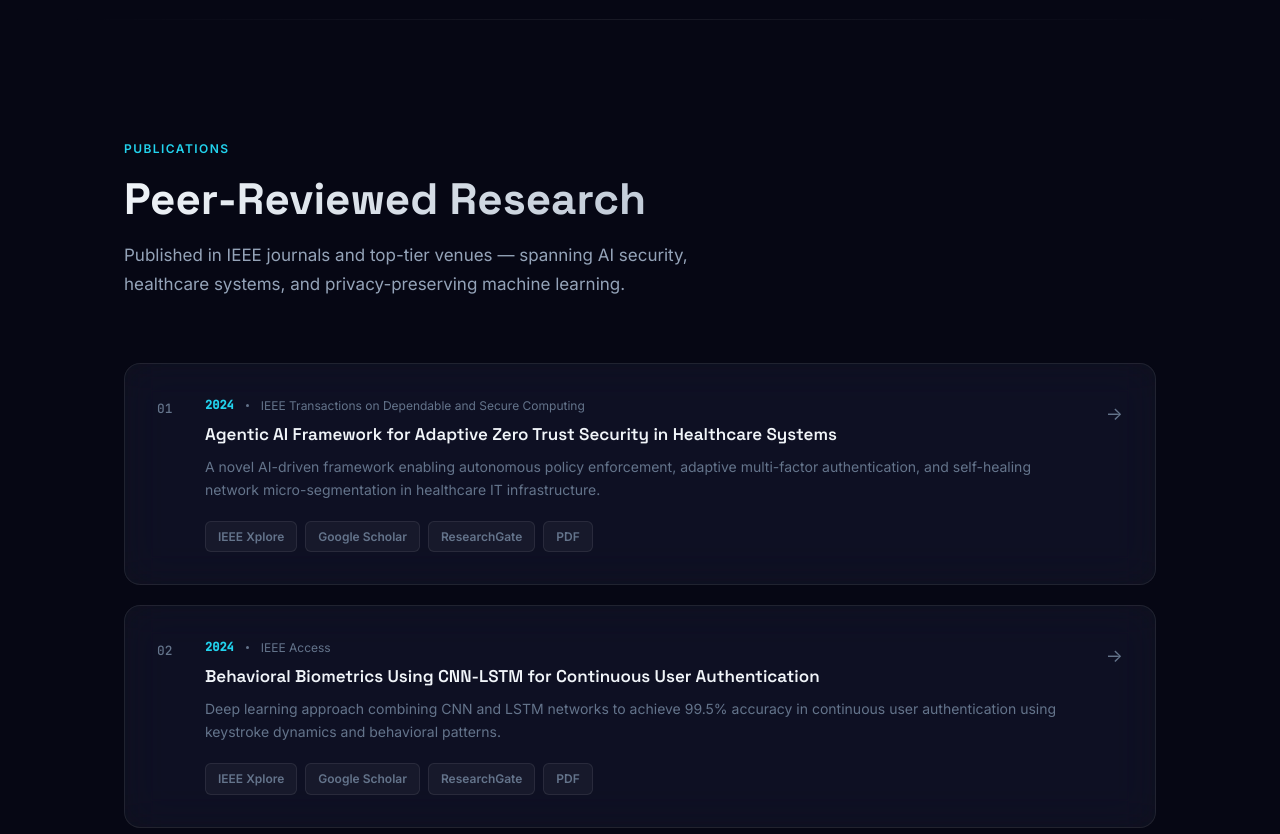
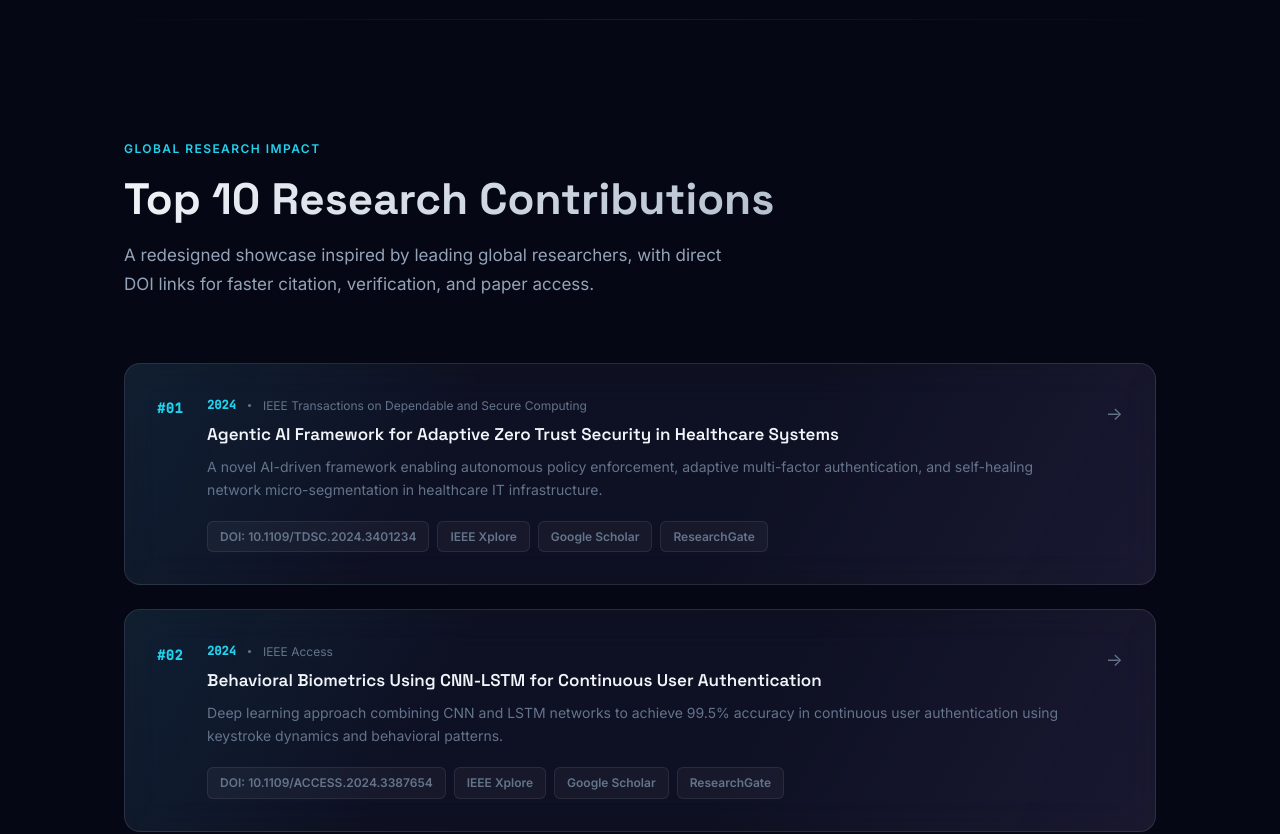
Before and after one commit to pdreddy/drp-portfolio, a React (Vite) app: page / in a window 1280 px wide. Shown: the part 3020-3854 px from the top of the page. Built offline with nearby package versions, Linux system fonts and the light colour scheme.

Commit message:
Redesign publications section with ranked layout and DOI links

```diff
--- a/src/components/Publications.jsx
+++ b/src/components/Publications.jsx
@@ -2,6 +2,8 @@ import { motion, useInView } from 'framer-motion'
 import { useRef } from 'react'
 import { Link } from 'react-router-dom'
 import { publications } from '../data.js'
+
+const featuredResearch = publications.slice(0, 10)
 
 export default function Publications() {
   const ref = useRef(null)
@@ -15,25 +17,28 @@ export default function Publications() {
         animate={inView ? { opacity: 1, y: 0 } : {}}
         transition={{ duration: 0.5 }}
       >
-        <span className="eyebrow">Publications</span>
-        <h2 className="section-title">Peer-Reviewed Research</h2>
+        <span className="eyebrow">Global Research Impact</span>
+        <h2 className="section-title">Top 10 Research Contributions</h2>
         <p className="section-desc">
-          Published in IEEE journals and top-tier venues — spanning AI security, healthcare systems,
-          and privacy-preserving machine learning.
+          A redesigned showcase inspired by leading global researchers, with direct DOI links for faster
+          citation, verification, and paper access.
         </p>
       </motion.div>
 
-      <div className="publications-list">
-        {publications.map((pub, i) => (
+      <div className="publications-list publications-list-featured">
+        {featuredResearch.map((pub, i) => {
+          const doiUrl = `https://doi.org/${pub.doi}`
+
+          return (
             <motion.div
               key={pub.id}
               initial={{ opacity: 0, y: 20 }}
               animate={inView ? { opacity: 1, y: 0 } : {}}
               transition={{ duration: 0.45, delay: 0.1 + i * 0.06 }}
-            whileHover={{ y: -2, transition: { duration: 0.2 } }}
+              whileHover={{ y: -3, transition: { duration: 0.2 } }}
             >
-            <Link to={`/publication/${pub.id}`} className="pub-card glass" style={{ display: 'grid' }}>
-              <span className="pub-num">{pub.num}</span>
+              <div className="pub-card pub-card-featured glass" style={{ display: 'grid' }}>
+                <div className="pub-rank">#{String(i + 1).padStart(2, '0')}</div>
 
                 <div className="pub-body">
                   <div className="pub-meta">
@@ -50,21 +55,36 @@ export default function Publications() {
                     <span className="pub-journal">{pub.journal}</span>
                   </div>
 
-                <h3 className="pub-title">{pub.title}</h3>
+                  <h3 className="pub-title">
+                    <Link to={`/publication/${pub.id}`} className="pub-title-link">
+                      {pub.title}
+                    </Link>
+                  </h3>
                   <p className="pub-desc">{pub.description}</p>
 
                   <div className="pub-links">
-                  <span className="pub-link">IEEE Xplore</span>
-                  <span className="pub-link">Google Scholar</span>
-                  <span className="pub-link">ResearchGate</span>
-                  <span className="pub-link">PDF</span>
+                    <a className="pub-link" href={doiUrl} target="_blank" rel="noopener noreferrer">
+                      DOI: {pub.doi}
+                    </a>
+                    <a className="pub-link" href={pub.ieee} target="_blank" rel="noopener noreferrer">
+                      IEEE Xplore
+                    </a>
+                    <a className="pub-link" href={pub.scholar} target="_blank" rel="noopener noreferrer">
+                      Google Scholar
+                    </a>
+                    <a className="pub-link" href={pub.researchgate} target="_blank" rel="noopener noreferrer">
+                      ResearchGate
+                    </a>
                   </div>
                 </div>
 
-              <span className="pub-arrow">→</span>
+                <Link to={`/publication/${pub.id}`} className="pub-arrow" aria-label={`Open ${pub.title}`}>
+                  →
                 </Link>
+              </div>
             </motion.div>
-        ))}
+          )
+        })}
       </div>
     </section>
   )
--- a/src/index.css
+++ b/src/index.css
@@ -793,6 +793,58 @@ img {
   transform: translateX(4px);
 }
 
+
+.publications-list-featured {
+  gap: 1.5rem;
+}
+
+.pub-card-featured {
+  position: relative;
+  overflow: hidden;
+  background:
+    linear-gradient(120deg, rgba(34, 211, 238, 0.08), transparent 32%),
+    linear-gradient(300deg, rgba(167, 139, 250, 0.07), transparent 40%),
+    var(--surface);
+  border-color: rgba(148, 163, 184, 0.18);
+}
+
+.pub-card-featured::before {
+  content: '';
+  position: absolute;
+  inset: 0;
+  pointer-events: none;
+  background: radial-gradient(circle at 88% 12%, rgba(34, 211, 238, 0.2), transparent 42%);
+  opacity: 0;
+  transition: opacity var(--transition);
+}
+
+.pub-card-featured:hover::before {
+  opacity: 1;
+}
+
+.pub-rank {
+  font-family: 'JetBrains Mono', monospace;
+  color: var(--cyan);
+  font-weight: 700;
+  letter-spacing: 0.04em;
+  font-size: 0.85rem;
+  padding-top: 0.15rem;
+}
+
+.pub-title-link {
+  color: inherit;
+}
+
+.pub-doi-link {
+  color: var(--cyan);
+  text-decoration: underline;
+  text-underline-offset: 0.2em;
+}
+
+.pub-doi-link:hover {
+  color: #67e8f9;
+}
+
 /* ============================================================
    IMPACT
    ============================================================ */
--- a/src/pages/PublicationPage.jsx
+++ b/src/pages/PublicationPage.jsx
@@ -10,6 +10,7 @@ export default function PublicationPage() {
 
   const pub = publications.find((p) => p.id === id)
   const currentIndex = publications.findIndex((p) => p.id === id)
+  const doiUrl = pub ? `https://doi.org/${pub.doi}` : ''
   const prevPub = currentIndex > 0 ? publications[currentIndex - 1] : null
   const nextPub = currentIndex < publications.length - 1 ? publications[currentIndex + 1] : null
 
@@ -214,8 +215,10 @@ export default function PublicationPage() {
                       fontSize: '0.78rem',
                       wordBreak: 'break-all',
                     }}
-                  >
-                    {pub.doi}
+>
+                    <a href={doiUrl} target="_blank" rel="noopener noreferrer" className="pub-doi-link">
+                      {pub.doi}
+                    </a>
                   </span>
                 </div>
                 <div className="pub-meta-item">
@@ -236,6 +239,14 @@ export default function PublicationPage() {
                   rel="noopener noreferrer"
                 >
                   ⬇ Download PDF
+                </a>
+                <a
+                  href={doiUrl}
+                  className="pub-action-link primary"
+                  target="_blank"
+                  rel="noopener noreferrer"
+                >
+                  🔗 Open DOI
                 </a>
                 <a
                   href={pub.ieee}
```
Lines whose indentation alone changed are shown as unchanged.
